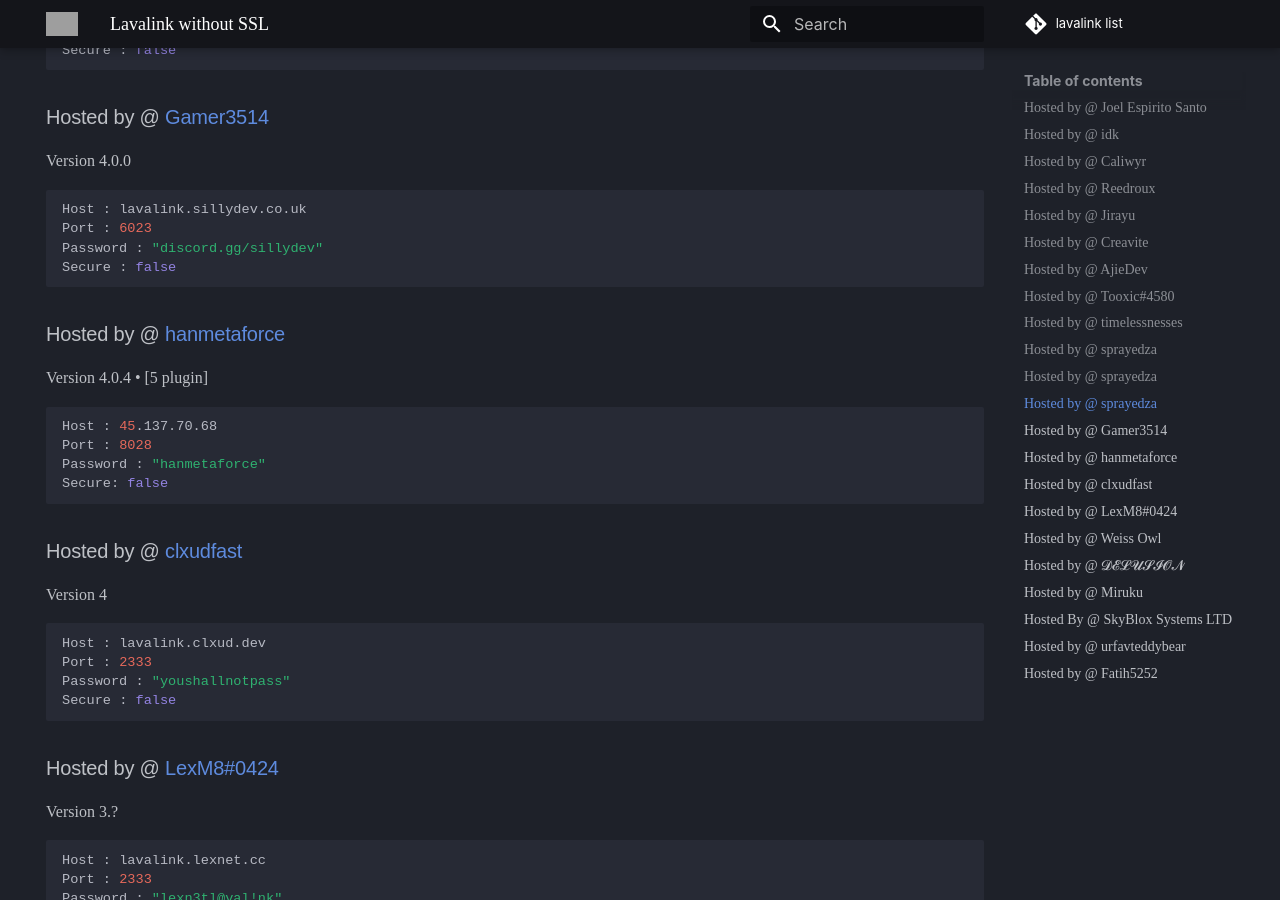
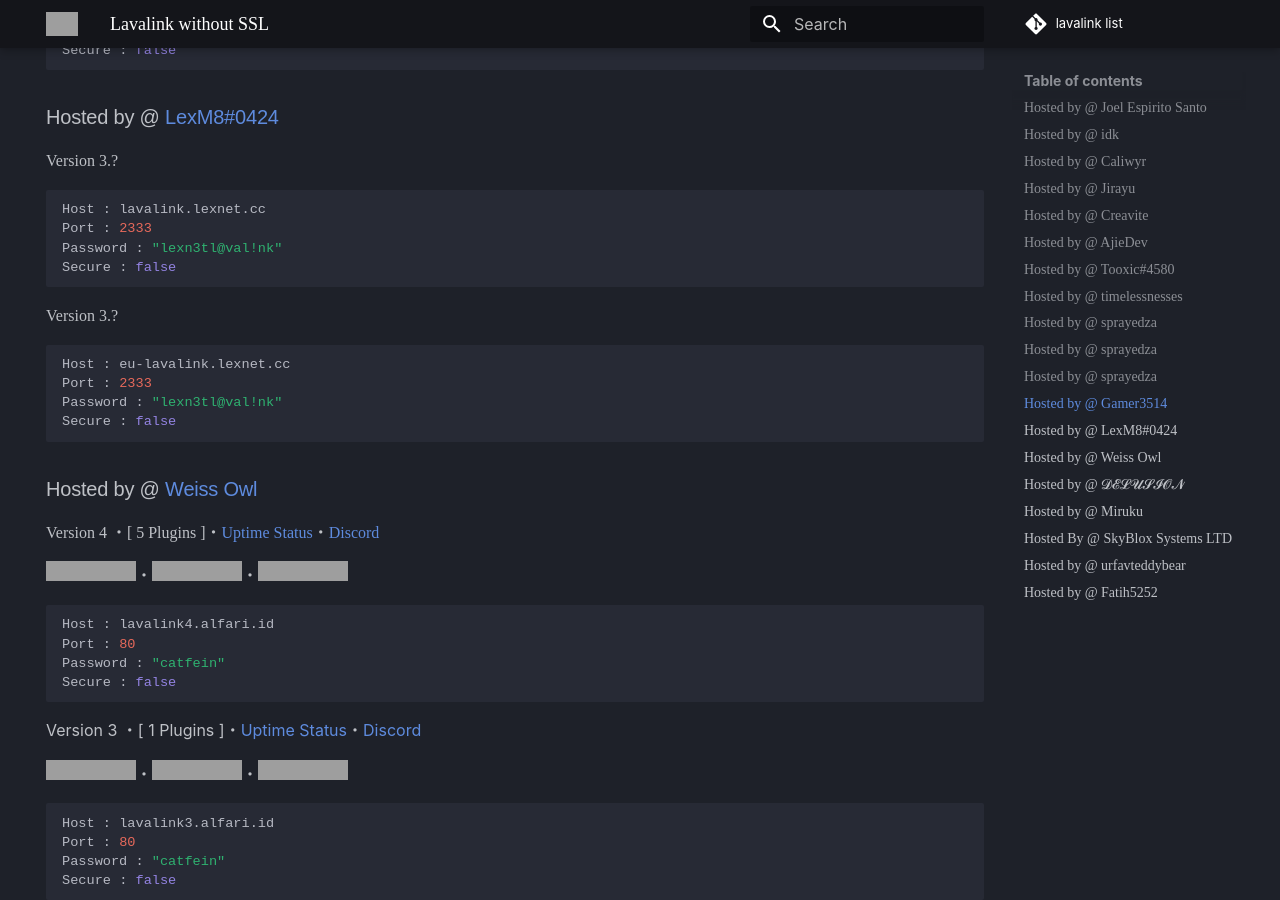
Before and after one commit to DarrenOfficial/lavalink-list, an MkDocs documentation site: the page built from docs/NoSSL/lavalink-without-ssl.md, in a window 1280 px wide and 900 px high, scrolled down 3293 px, cut to the strip 0-900 px from the top of the window. Built offline with MkDocs 1.6.1 and Material for MkDocs 9.7.7, drawn with Linux system fonts in a browser that asks for light colours; some web fonts are replaced; comment, search, counter and statistics services are not loaded; a style sheet for code colours, icons or effects is not loaded; some of the changed text lies outside the part shown; grey boxes are pictures that could not be loaded.

Commit message:
delete inactive nodes (#499)
Update lavalink-without-ssl.md

````diff
--- a/docs/NoSSL/lavalink-without-ssl.md
+++ b/docs/NoSSL/lavalink-without-ssl.md
@@ -46,16 +46,6 @@ Password : "oryzen.xyz"
 Secure : false
 ```
 
-### Hosted by @ [Reedroux](reedroux.biz)
-Version 4.0.4 | [Reedroux Status](https://hetrixtools.com/r/c4011b1e6495a197177925492cf057d5/)
-```bash
-Host : 212.192.29.91
-Port : 25529
-Password : "reedrouxv4lavalink"
-Secure : false
-```
-
-
 ### Hosted by @ [Jirayu](https://github.com/JirayuSrisawat-Github)
 Version 4.0.4 | [Status](https://status.rlss.in.th/report/uptime/1ee64eb9137695fda12bdb0e915516e3/)
 ```bash
@@ -64,7 +54,6 @@ Port : 2343
 Password : "youshallnotpass"
 Secure : false
 ```
-
 
 ### Hosted by @ [Creavite](https://crvt.co/a/lavalink)
 Version 4.0.0
@@ -155,27 +144,6 @@ Port : 6023
 Password : "discord.gg/sillydev"
 Secure : false
 ```
-
-### Hosted by @ [hanmetaforce](https://discord.gg/831)
-
-Version 4.0.4 • [5 plugin]
-```bash
-Host : 45.137.70.68
-Port : 8028
-Password : "hanmetaforce"
-Secure: false
-```
-
-### Hosted by @ [clxudfast](https://clxud.dev)
-
-Version 4
-```bash
-Host : lavalink.clxud.dev
-Port : 2333
-Password : "youshallnotpass"
-Secure : false
-```
-
 
 ### Hosted by @ [LexM8#0424](https://freelavalink.lexnet.cc)
 Version 3.?
````
